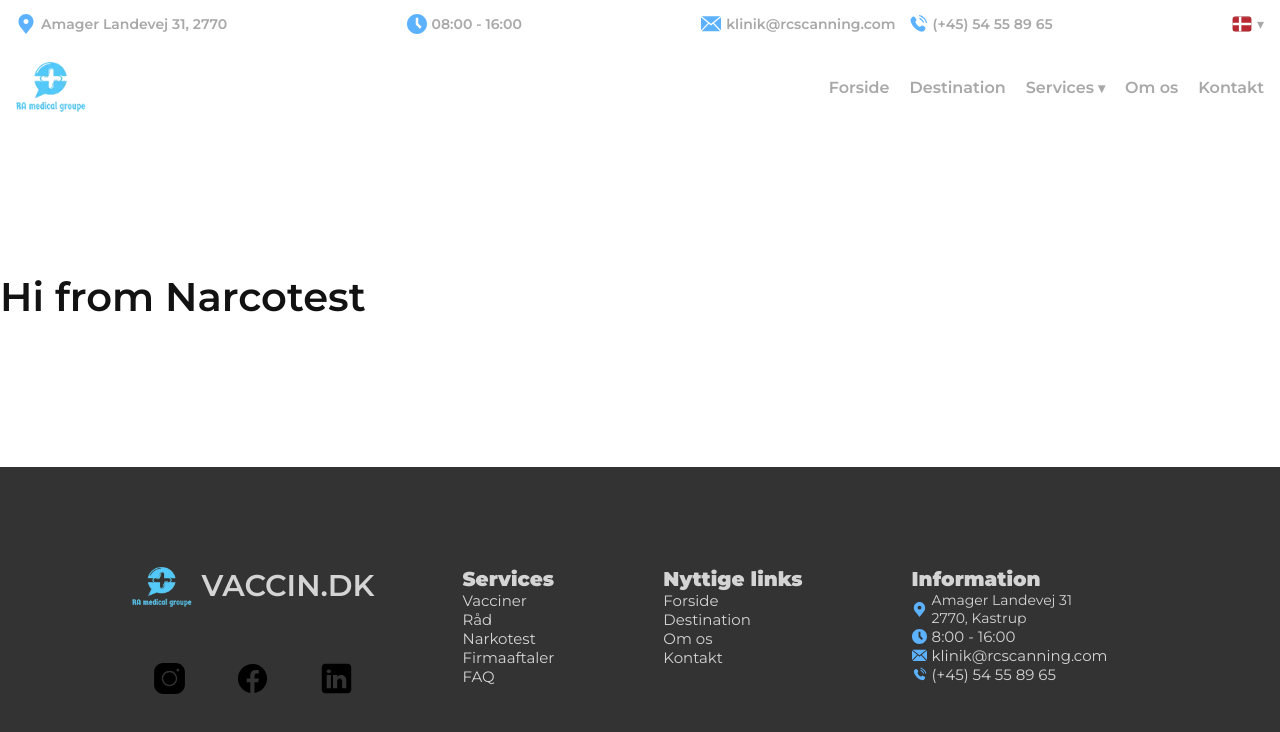
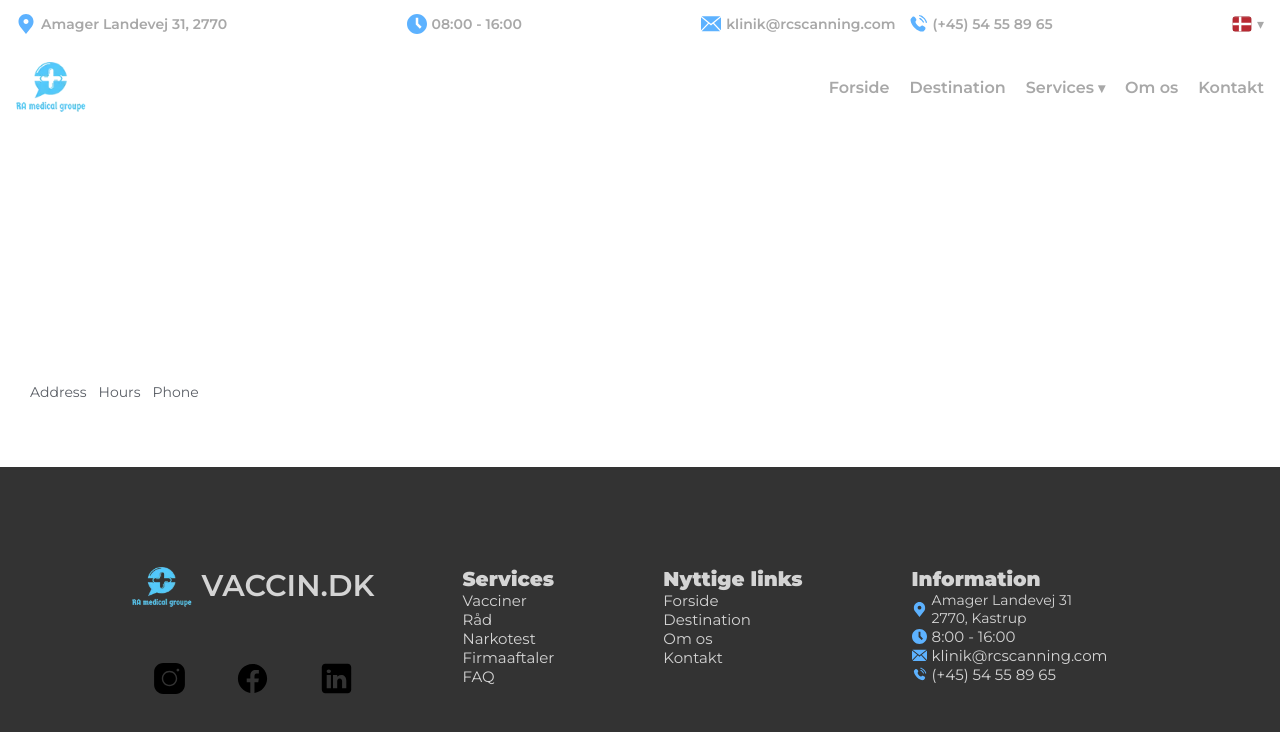
Before and after one commit to VadimTofan/vaccin.dk, a Next.js app in the folder frontend/: page /narco-test in a window 1280 px wide. Shown: the top 732 px of the page. Built offline with nearby package versions, Linux system fonts and the light colour scheme.

Commit message:
feat(narco-test): Add localized page

```diff
--- /dev/null
+++ b/frontend/app/(pages)/narco-test/locale.json
@@ -0,0 +1,193 @@
+{
+  "en": {
+    "hero": {
+      "eyebrow": "Narco test",
+      "title": "Narco test",
+      "lede": "We offer drug testing for both individuals and companies."
+    },
+    "sections": {
+      "overview": {
+        "title": "Overview",
+        "text": "Alcohol and drugs remain a major problem for individuals, society, and many workplaces. Drug testing can be an effective part of prevention work when it is part of a clear alcohol and drug policy.",
+        "list": [
+          "Identify employees at risk early and provide help before it impacts health or finances."
+        ]
+      },
+      "companies": {
+        "title": "Companies",
+        "text": "If an employee is under the influence at work, the risk of accidents increases and business insurance may not cover losses when drugs are involved. Before booking a random test, ensure you have a clear drug policy.",
+        "intro": "Guiding conditions for lawful testing:",
+        "list": [
+          "There must be a well-founded (concrete and current) suspicion of an unlawful relationship.",
+          "There must be special operational or safety conditions that justify an inspection.",
+          "The test must not be unnecessarily offensive or intrusive to the employee."
+        ],
+        "note": "These conditions are guidance only, and control measures may be regulated elsewhere depending on how your drug policy is implemented."
+      },
+      "private": {
+        "title": "Private",
+        "text": "As a private person, you can book an appointment and have a drug test performed at the clinic. We can also send the test to your private address. Our staff provides guidance in connection with the test."
+      },
+      "price": {
+        "title": "Price",
+        "value": "690 DKK Multitest",
+        "note": "For tests of persons without a Danish civil registration number and NemID, please contact us."
+      },
+      "contact": {
+        "title": "Contact us",
+        "address": "Amager Landevej 31, 2770",
+        "hours": "08.00 - 16.00",
+        "phone": "(+45) 54 55 89 65",
+        "note": "Before booking, make sure you call or message us for the best guidance."
+      }
+    }
+  },
+  "da": {
+    "hero": {
+      "eyebrow": "",
+      "title": "",
+      "lede": ""
+    },
+    "sections": {
+      "overview": {
+        "title": "",
+        "text": "",
+        "list": [""]
+      },
+      "companies": {
+        "title": "",
+        "text": "",
+        "intro": "",
+        "list": ["", "", ""],
+        "note": ""
+      },
+      "private": {
+        "title": "",
+        "text": ""
+      },
+      "price": {
+        "title": "",
+        "value": "",
+        "note": ""
+      },
+      "contact": {
+        "title": "",
+        "address": "",
+        "hours": "",
+        "phone": "",
+        "note": ""
+      }
+    }
+  },
+  "sv": {
+    "hero": {
+      "eyebrow": "",
+      "title": "",
+      "lede": ""
+    },
+    "sections": {
+      "overview": {
+        "title": "",
+        "text": "",
+        "list": [""]
+      },
+      "companies": {
+        "title": "",
+        "text": "",
+        "intro": "",
+        "list": ["", "", ""],
+        "note": ""
+      },
+      "private": {
+        "title": "",
+        "text": ""
+      },
+      "price": {
+        "title": "",
+        "value": "",
+        "note": ""
+      },
+      "contact": {
+        "title": "",
+        "address": "",
+        "hours": "",
+        "phone": "",
+        "note": ""
+      }
+    }
+  },
+  "ru": {
+    "hero": {
+      "eyebrow": "",
+      "title": "",
+      "lede": ""
+    },
+    "sections": {
+      "overview": {
+        "title": "",
+        "text": "",
+        "list": [""]
+      },
+      "companies": {
+        "title": "",
+        "text": "",
+        "intro": "",
+        "list": ["", "", ""],
+        "note": ""
+      },
+      "private": {
+        "title": "",
+        "text": ""
+      },
+      "price": {
+        "title": "",
+        "value": "",
+        "note": ""
+      },
+      "contact": {
+        "title": "",
+        "address": "",
+        "hours": "",
+        "phone": "",
+        "note": ""
+      }
+    }
+  },
+  "el": {
+    "hero": {
+      "eyebrow": "",
+      "title": "",
+      "lede": ""
+    },
+    "sections": {
+      "overview": {
+        "title": "",
+        "text": "",
+        "list": [""]
+      },
+      "companies": {
+        "title": "",
+        "text": "",
+        "intro": "",
+        "list": ["", "", ""],
+        "note": ""
+      },
+      "private": {
+        "title": "",
+        "text": ""
+      },
+      "price": {
+        "title": "",
+        "value": "",
+        "note": ""
+      },
+      "contact": {
+        "title": "",
+        "address": "",
+        "hours": "",
+        "phone": "",
+        "note": ""
+      }
+    }
+  }
+}
--- /dev/null
+++ b/frontend/app/(pages)/narco-test/narco-test.type.ts
@@ -0,0 +1 @@
+export type NarcoContent = (typeof import('./locale.json'))['en'];
--- /dev/null
+++ b/frontend/app/(pages)/narco-test/page.module.scss
@@ -0,0 +1,95 @@
+@use '@/styles/colors' as *;
+@use '@/styles/mixins' as mixins;
+
+.narco {
+  display: flex;
+  flex-direction: column;
+  gap: 2rem;
+  padding: 2rem 1.5rem;
+  color: $text-ink;
+  background: rgba($surface-card, 0.9);
+  border-radius: 2rem;
+
+  @include mixins.small-tablet {
+    padding: 3rem;
+  }
+
+  &__hero {
+    display: flex;
+    flex-direction: column;
+    gap: 0.8rem;
+  }
+
+  &__eyebrow {
+    margin: 0;
+    font-size: 0.8rem;
+    font-weight: 600;
+    letter-spacing: 0.3em;
+    text-transform: uppercase;
+    color: $accent-sea;
+  }
+
+  &__lede {
+    margin: 0;
+    font-size: 1.2rem;
+    color: $text-muted;
+  }
+
+  &__section {
+    display: flex;
+    flex-direction: column;
+    gap: 0.8rem;
+  }
+
+  &__text {
+    margin: 0;
+    font-size: 1.1rem;
+    color: $text-muted;
+  }
+
+  &__list {
+    margin: 0;
+    padding-left: 1.6rem;
+    display: flex;
+    flex-direction: column;
+    gap: 0.6rem;
+  }
+
+  &__list_item {
+    font-size: 1.1rem;
+    color: $text-muted;
+  }
+
+  &__price {
+    margin: 0;
+    font-size: 1.4rem;
+    font-weight: 600;
+    color: $text-ink;
+  }
+
+  &__cta {
+    display: flex;
+    flex-direction: column;
+    gap: 1rem;
+  }
+
+  &__contact_grid {
+    display: flex;
+    flex-direction: column;
+    gap: 0.6rem;
+
+    @include mixins.small-tablet {
+      flex-direction: row;
+      flex-wrap: wrap;
+      gap: 1.2rem;
+    }
+  }
+
+  &__contact_item {
+    display: flex;
+    flex-direction: column;
+    gap: 0.2rem;
+    font-size: 1.1rem;
+    color: $text-muted;
+  }
+}
--- a/frontend/app/(pages)/narco-test/page.tsx
+++ b/frontend/app/(pages)/narco-test/page.tsx
@@ -1,3 +1,79 @@
-export default function Narcotest() {
-  return <h1>Hi from Narcotest</h1>;
+'use client';
+
+import styles from './page.module.scss';
+
+import locale from './locale.json';
+
+import { useLanguage, useLocale } from '@/app/hooks/localization/localization';
+
+import type { NarcoContent } from './narco-test.type';
+
+export default function NarcoTest() {
+  const { language } = useLanguage();
+  const content = useLocale<NarcoContent>(locale, language);
+
+  return (
+    <main className={styles.narco}>
+      <header className={styles.narco__hero}>
+        <p className={styles.narco__eyebrow}>{content.hero.eyebrow}</p>
+        <h1>{content.hero.title}</h1>
+        <p className={styles.narco__lede}>{content.hero.lede}</p>
+      </header>
+
+      <section className={styles.narco__section} aria-label={content.sections.overview.title}>
+        <p className={styles.narco__text}>{content.sections.overview.text}</p>
+        <ul className={styles.narco__list}>
+          {content.sections.overview.list.map((item) => (
+            <li className={styles.narco__list_item} key={item}>
+              {item}
+            </li>
+          ))}
+        </ul>
+      </section>
+
+      <section className={styles.narco__section} aria-label={content.sections.companies.title}>
+        <h2>{content.sections.companies.title}</h2>
+        <p className={styles.narco__text}>{content.sections.companies.text}</p>
+        <p className={styles.narco__text}>{content.sections.companies.intro}</p>
+        <ul className={styles.narco__list}>
+          {content.sections.companies.list.map((item, index) => (
+            <li className={styles.narco__list_item} key={index}>
+              {item}
+            </li>
+          ))}
+        </ul>
+        <p className={styles.narco__text}>{content.sections.companies.note}</p>
+      </section>
+
+      <section className={styles.narco__section} aria-label={content.sections.private.title}>
+        <h2>{content.sections.private.title}</h2>
+        <p className={styles.narco__text}>{content.sections.private.text}</p>
+      </section>
+
+      <section className={styles.narco__section} aria-label={content.sections.price.title}>
+        <h2>{content.sections.price.title}</h2>
+        <p className={styles.narco__price}>{content.sections.price.value}</p>
+        <p className={styles.narco__text}>{content.sections.price.note}</p>
+      </section>
+
+      <section className={styles.narco__cta} aria-label={content.sections.contact.title}>
+        <h2>{content.sections.contact.title}</h2>
+        <div className={styles.narco__contact_grid}>
+          <div className={styles.narco__contact_item}>
+            <span>Address</span>
+            <strong>{content.sections.contact.address}</strong>
+          </div>
+          <div className={styles.narco__contact_item}>
+            <span>Hours</span>
+            <strong>{content.sections.contact.hours}</strong>
+          </div>
+          <div className={styles.narco__contact_item}>
+            <span>Phone</span>
+            <strong>{content.sections.contact.phone}</strong>
+          </div>
+        </div>
+        <p className={styles.narco__text}>{content.sections.contact.note}</p>
+      </section>
+    </main>
+  );
 }
```
